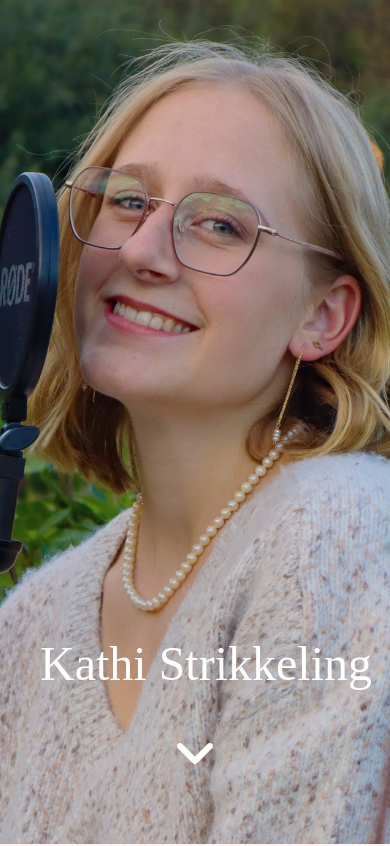
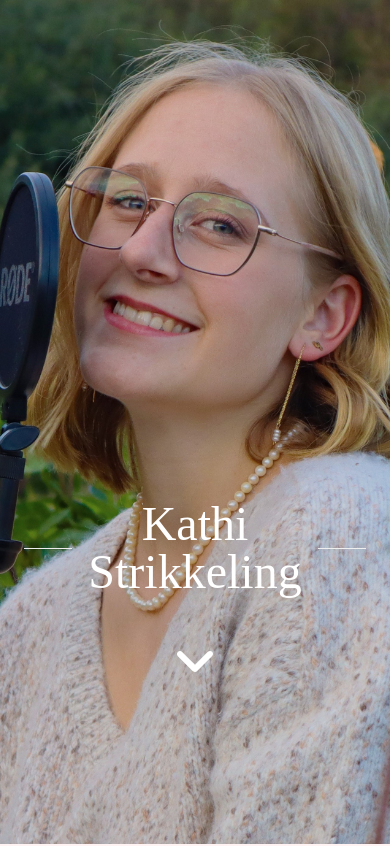
Before and after one commit to mjung2605/KSReact, a React (Vite) app in the folder frontend/: page / in a window 390 px wide. Shown: the top 846 px of the page. Built offline with nearby package versions, Linux system fonts and the light colour scheme; a web font is replaced by a local one.

Commit message:
fixed subpages + scroll behaviour

```diff
--- a/frontend/src/components/Footer.tsx
+++ b/frontend/src/components/Footer.tsx
@@ -1,8 +1,10 @@
+import { Link } from "react-router-dom";
+
 export const Footer = () => {
     return <footer className="z-100 h-16 md:h-20 lg:px-[450px] px-8 flex gap-4 justify-evenly items-center bg-ksPink">
     <p className="md:text-lg italic whitespace-nowrap">&copy; 2024</p>
     <br className="md:hidden"/>
-    <p className="md:text-lg italic"><a href="impressum" className="text-ksBlack visited:text-ksBlack hover:text-ksBlack hover:underline active:text-ksBlack active:underline">Impressum</a></p>
-    <p className="md:text-lg italic"><a href="datenschutz" className="text-ksBlack visited:text-ksBlack hover:text-ksBlack hover:underline active:text-ksBlack active:underline">Datenschutz</a></p>
+    <p className="md:text-lg italic"><Link to="impressum" className="text-ksBlack visited:text-ksBlack hover:text-ksBlack hover:underline active:text-ksBlack active:underline">Impressum</Link></p>
+    <p className="md:text-lg italic"><Link to="datenschutz" className="text-ksBlack visited:text-ksBlack hover:text-ksBlack hover:underline active:text-ksBlack active:underline">Datenschutz</Link></p>
 </footer>
 }
--- a/frontend/src/components/Heading.tsx
+++ b/frontend/src/components/Heading.tsx
@@ -2,9 +2,9 @@
 import { HeadingProps } from "@/types"
 
 export const Heading: React.FC<HeadingProps> = ( {title, isTextWhite, isPageTitle} ) => {
-    return <div className={`mb-10 relative w-full transition-[padding] duration-1000 ease-in-out ${isPageTitle ? "pt-160" : "pt-28"} px-6 flex flex-row gap-4 justify-between items-center`}>
+    return <div className={`mb-10 relative w-full transition-[padding] duration-1000 ease-in-out ${isPageTitle ? "pt-[500px] md:pt-160" : "pt-28"} px-6 flex flex-row gap-4 justify-between items-center`}>
         <hr className={` w-2/5 mx-25 ${isTextWhite ? "bg-gray-200" : "bg-gray-700 h-px"}`}/>
-        <h1 className={`font-serif transition-[font-size] duration-1000 ${isPageTitle ? "md:text-8xl text-5xl" : "text-4xl"} ${isTextWhite ? "text-ksWhite" : "text-ksBlack"} whitespace-nowrap cursor-default`}>{title}</h1>
+        <h1 className={`font-serif transition-[font-size] duration-1000 ${isPageTitle ? "md:text-8xl text-5xl" : "text-4xl"} ${isTextWhite ? "text-ksWhite" : "text-ksBlack"} md:whitespace-nowrap cursor-default`}>{title}</h1>
         <hr className={` w-2/5 mx-25 ${isTextWhite ? "bg-gray-200" : "bg-gray-700 h-px"}`}/>
     </div>
 }
--- a/frontend/src/index.css
+++ b/frontend/src/index.css
@@ -17,9 +17,6 @@ body {
     text-align: center;
 }
 
-html {
-    scroll-snap-type: y mandatory;
-}
 
 @media (min-width: 768px) {
   p {
```
